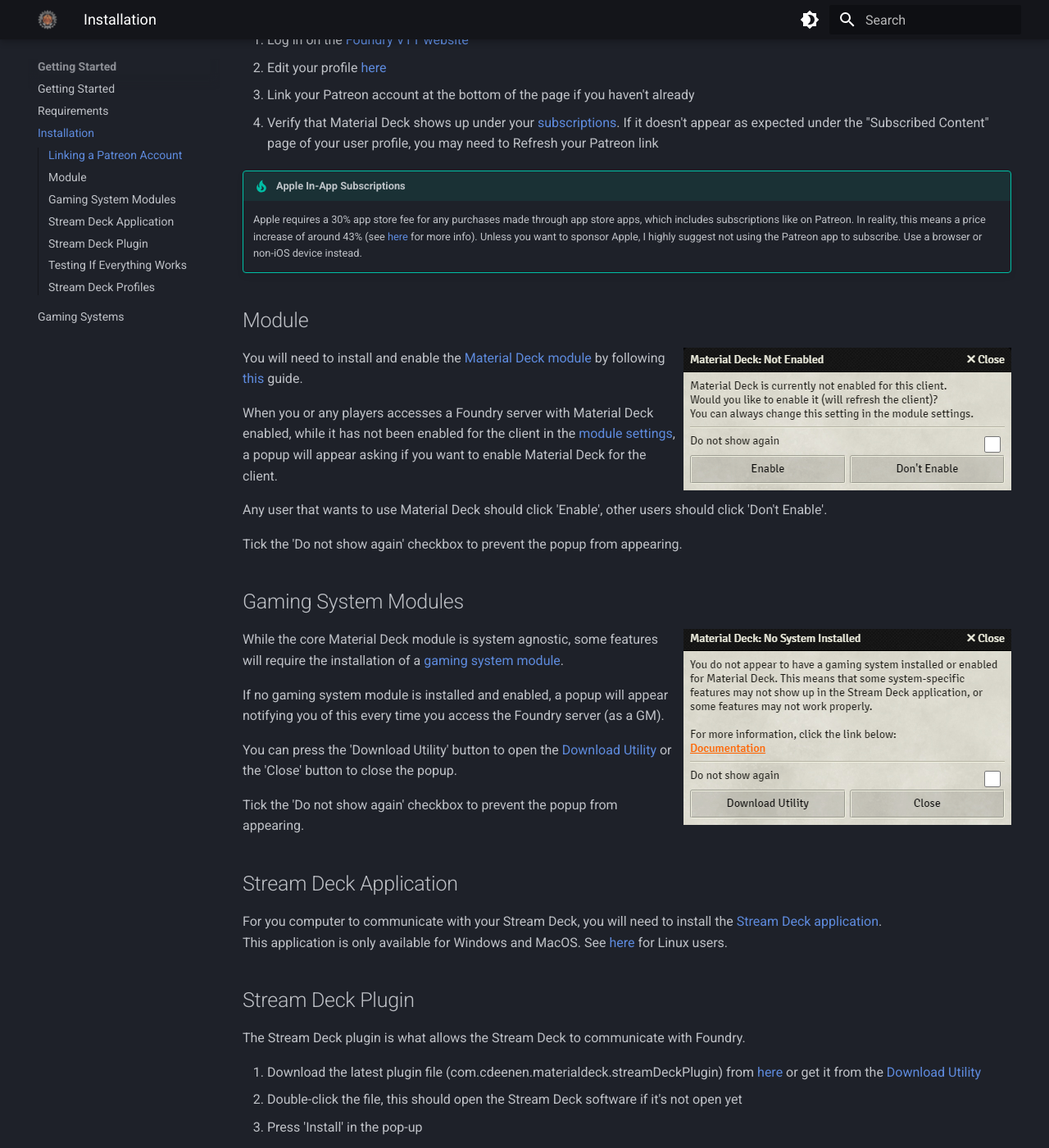
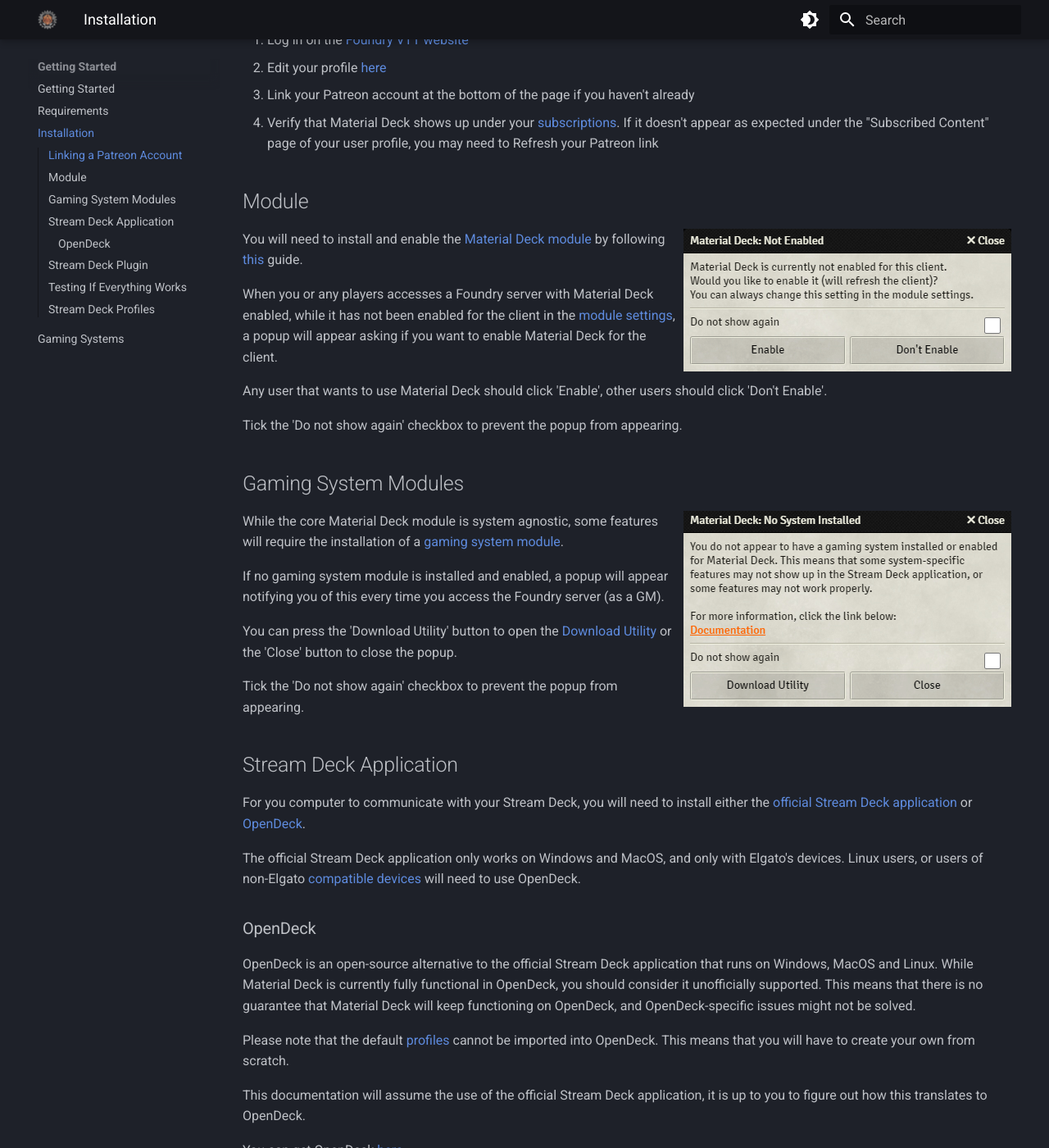
Before and after one commit to MaterialFoundry/MaterialDeck, an MkDocs documentation site: the page built from docs/gettingStarted/installation.md, in a window 1280 px wide and 1400 px high, scrolled down 949 px. Shown: the whole window at 82% size. Built offline with MkDocs 1.6.1 and Material for MkDocs 9.7.7, drawn with Linux system fonts in a browser that asks for light colours; some of the changed text lies outside the part shown.

Commit message:
Updated documentation for OpenDeck, updated SWADE version number

```diff
--- a/docs/gettingStarted/installation.md
+++ b/docs/gettingStarted/installation.md
@@ -28,9 +28,6 @@
 3. Link your Patreon account at the bottom of the page if you haven't already
 4. Verify that Material Deck shows up under your [subscriptions](https://foundryvtt.com/me/subscriptions). If it doesn't appear as expected under the "Subscribed Content" page of your user profile, you may need to Refresh your Patreon link
 
-!!! tip "Apple In-App Subscriptions"
-    Apple requires a 30% app store fee for any purchases made through app store apps, which includes subscriptions like on Patreon. In reality, this means a price increase of around 43% (see [here](https://support.patreon.com/hc/en-us/articles/27991664769677-How-iOS-in-app-purchases-work-on-Patreon) for more info). Unless you want to sponsor Apple, I highly suggest not using the Patreon app to subscribe. Use a browser or non-iOS device instead.
-
 ## Module
 <div class="imgContainer"><img src="../../img/misc/enablePopup.png"></div>
 
@@ -53,8 +50,19 @@
 Tick the 'Do not show again' checkbox to prevent the popup from appearing.
 
 ## Stream Deck Application
-For you computer to communicate with your Stream Deck, you will need to install the [Stream Deck application](https://www.elgato.com/ww/en/s/downloads).<br>
-This application is only available for Windows and MacOS. See [here](./linuxInstallation.md) for Linux users.
+For you computer to communicate with your Stream Deck, you will need to install either the [official Stream Deck application](https://www.elgato.com/ww/en/s/downloads) or [OpenDeck](#opendeck).
+
+The official Stream Deck application only works on Windows and MacOS, and only with Elgato's devices. Linux users, or users of non-Elgato [compatible devices](./requirements.md#compatible-devices) will need to use OpenDeck.
+
+### OpenDeck
+OpenDeck is an open-source alternative to the official Stream Deck application that runs on Windows, MacOS and Linux. While Material Deck is currently fully functional in OpenDeck, you should consider it unofficially supported. This means that there is no guarantee that Material Deck will keep functioning on OpenDeck, and OpenDeck-specific issues might not be solved.
+
+Please note that the default [profiles](../profiles/profiles.md) cannot be imported into OpenDeck. This means that you will have to create your own from scratch.
+
+This documentation will assume the use of the official Stream Deck application, it is up to you to figure out how this translates to OpenDeck.<br>
+
+You can get OpenDeck [here](https://github.com/nekename/OpenDeck).<br>
+For the Ajazz AKP153 (and similar devices), you will need [this](https://github.com/4ndv/opendeck-akp153) plugin.
 
 ## Stream Deck Plugin
 The Stream Deck plugin is what allows the Stream Deck to communicate with Foundry.
--- a/versions.json
+++ b/versions.json
@@ -53,13 +53,13 @@
             "system": "swade",
             "author": "Dustin Larsen",
             "url": "https://foundryvtt.com/packages/materialdeck-swade",
-            "manifest": "https://github.com/tarmonthir/MaterialDeck_SWADE/releases/download/v1.0.0/module.json",
+            "manifest": "https://github.com/tarmonthir/MaterialDeck_SWADE/releases/download/v1.0.1/module.json",
             "repository": "https://github.com/tarmonthir/MaterialDeck_SWADE",
             "documentation": "https://tarmonthir.github.io/MaterialDeck_SWADE",
             "compatibility": {
                 "minimum": "2.0.5"
             },
-            "version": "1.0.0"
+            "version": "1.0.1"
         },{
             "title": "Starfinder",
             "id": "materialdeck-sfrpg",
```
Also changed, not shown: docs/gettingStarted/requirements.md (+6 -4 lines).
